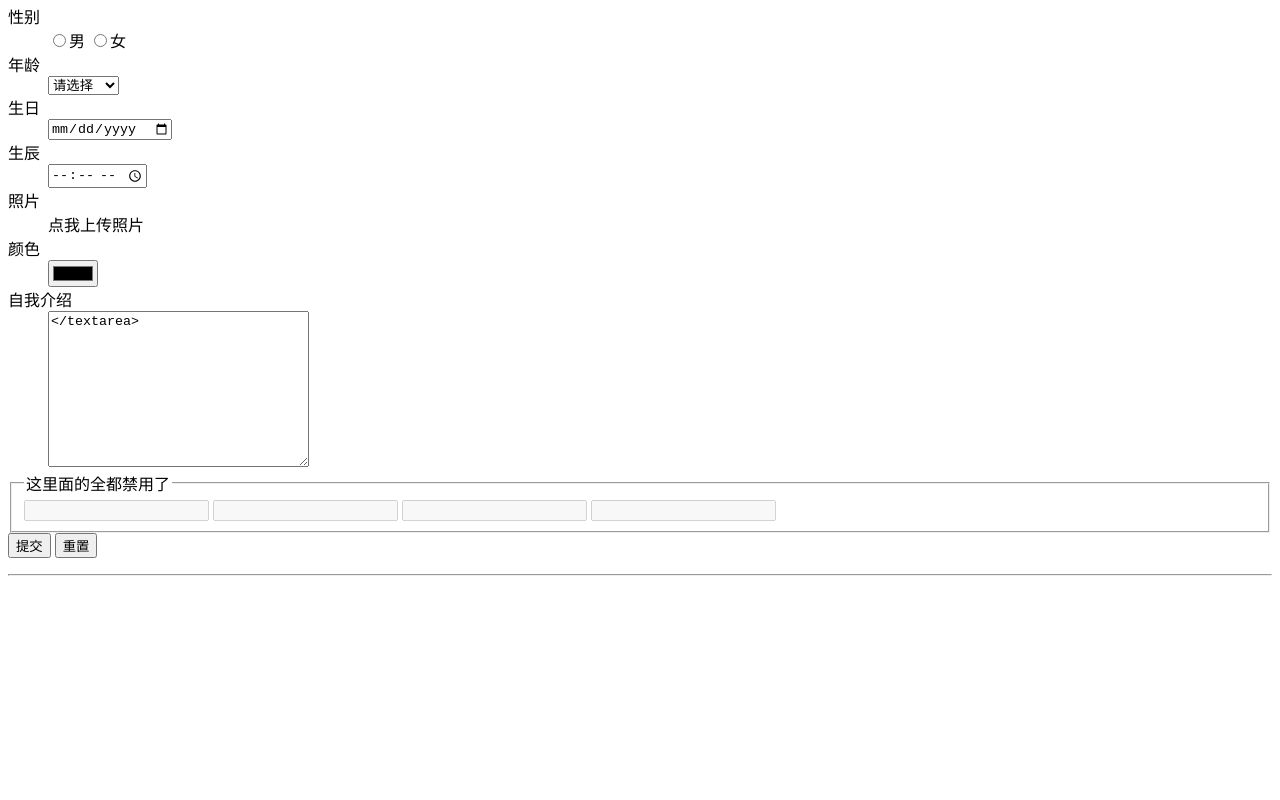
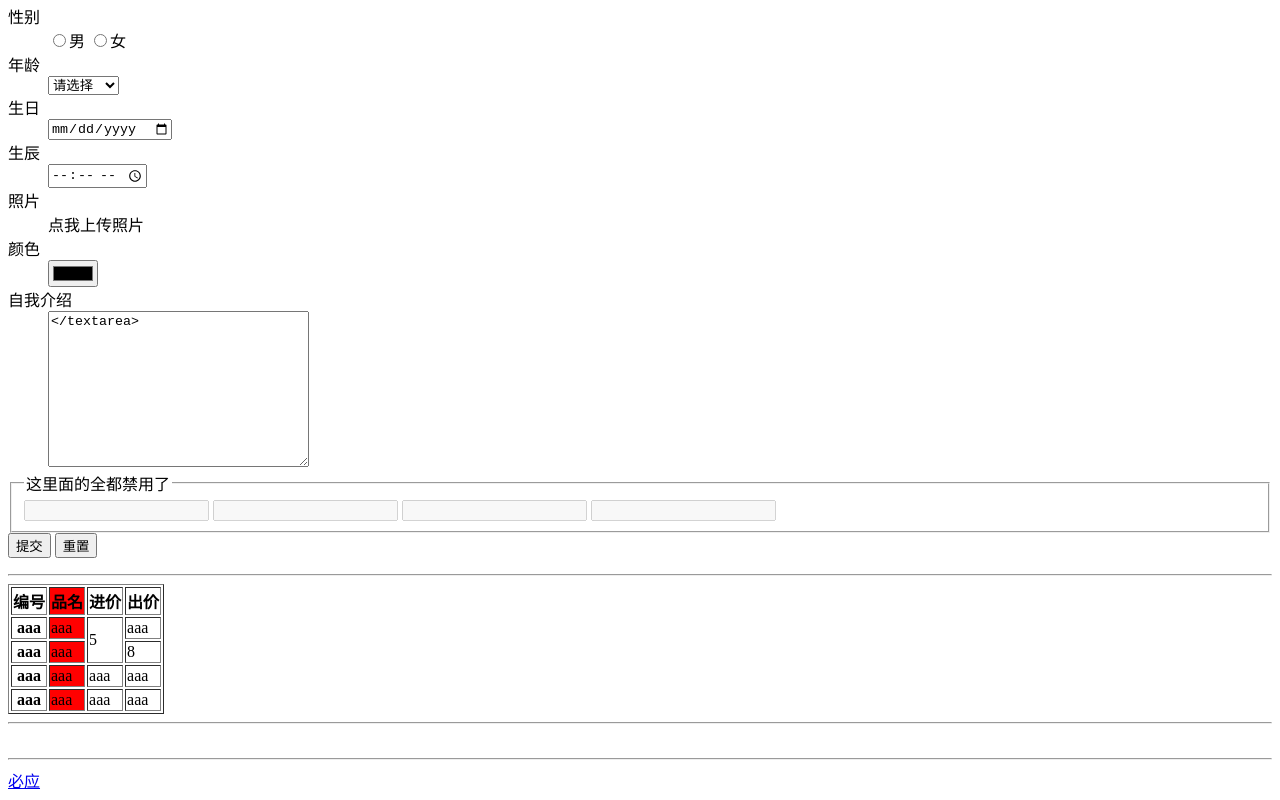
Before and after one commit to Ropzgod/miao, a plain HTML site: page html-basic.html in a window 1280 px wide. Shown: the part 1373-2173 px from the top of the page. Before the commit the page ends 1957 px from the top, so only its background shows below. Drawn offline with Linux system fonts and the light colour scheme.

Commit message:
commit index.html

```diff
--- a/html-basic.html
+++ b/html-basic.html
@@ -138,6 +138,52 @@
     </dl>
     <hr>
   </form>
+  <table border="1">
+    <col>
+    <col bgcolor=red>
+    <thead>
+      <tr>
+        <th>编号</th>
+        <th>品名</th>
+        <th>进价</th>
+        <th>出价</th>
+      </tr>
+    </thead>
+    <tbody>
+      <tr>
+        <th>aaa</th>
+        <td>aaa</td>
+        <td rowspan="2">5</td>
+        <td>aaa</td>
+      </tr>
+      <tr>
+        <th>aaa</th>
+        <td>aaa</td>
+        <td>8</td>
+      </tr>
+      <tr>
+        <th>aaa</th>
+        <td>aaa</td>
+        <td>aaa</td>
+        <td>aaa</td>
+      </tr>
+      <tr>
+        <th>aaa</th>
+        <td>aaa</td>
+        <td>aaa</td>
+        <td>aaa</td>
+      </tr>
+    </tbody>
+  </table>
+  <hr>
+  <img usemap="#map1" src="" alt="" width="300">
+  <map name="map1"> <area shape="rect" coords="202 196 56 105" href="" alt="">
+    <area shape="circle" coords="153 308 150" href="" alt="">
+  </map>
+  <hr>
+  <a href="https://www.bing.com/">必应</a>
+  <br>
+
 
 </body>
 
```
Also changed, not shown: index.html (added, +1 -0 lines).
